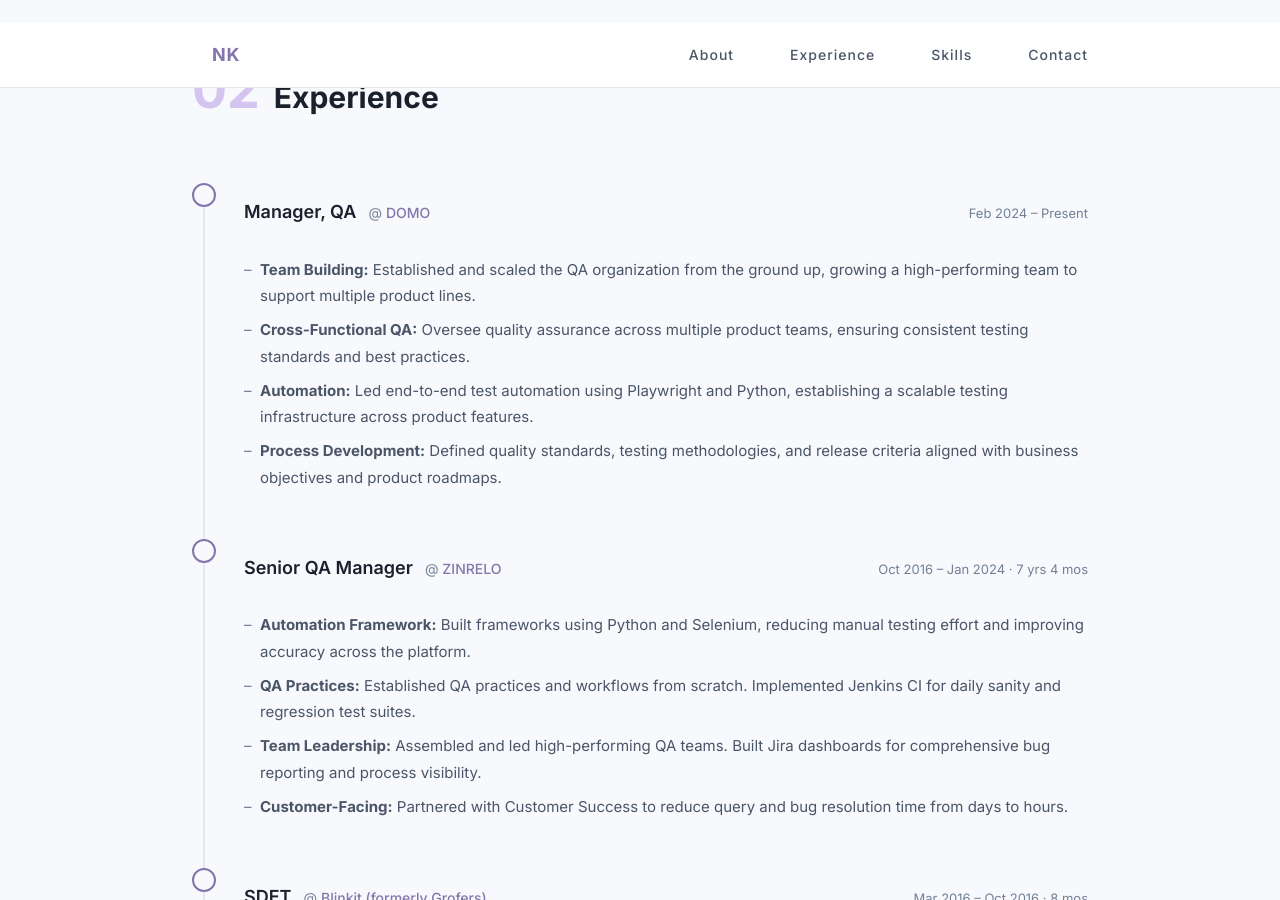
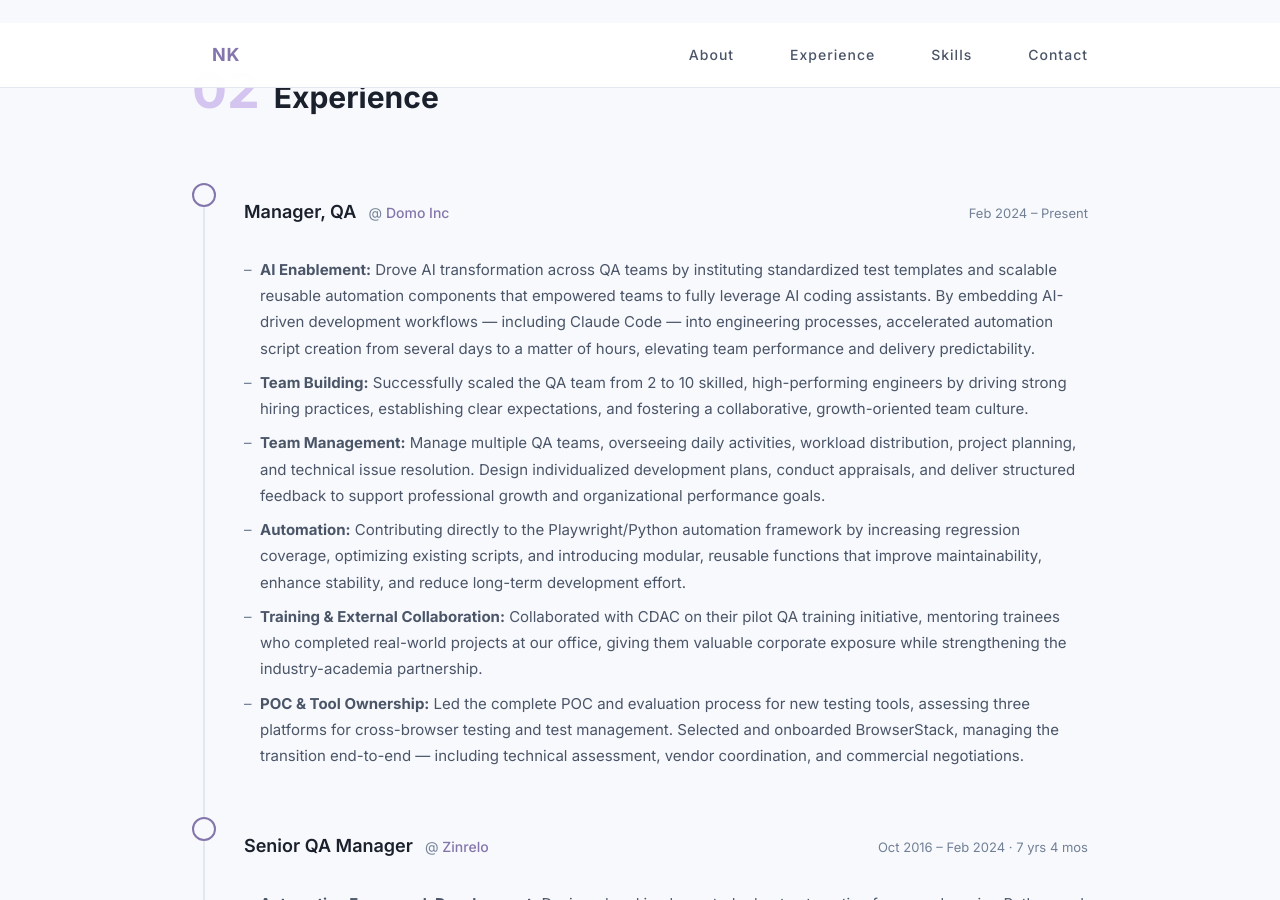
Before and after one commit to nachiketk21/nachiketk21.github.io, a Jekyll site: the page built from index.html, in a window 1280 px wide and 900 px high, scrolled down 1490 px. Built offline with Jekyll 4.4.1, drawn with Linux system fonts in a browser that asks for light colours; some of the changed text lies outside the part shown.

Commit message:
Update resume content from PDF — expanded bullets, corrected dates, full education
- Domo: 6 detailed bullets (AI Enablement, Team Building/Management,
  Automation, Training & External Collaboration, POC & Tool Ownership)
- Zinrelo: 6 bullets (Automation Framework, QA Practices, Team Leadership,
  Startup Problem Solving, Customer-Facing, Jira Reporting)
- Blinkit: 4 bullets (Integral team member, QA Automation, QA Processes,
  Jenkins CI)
- Hem/Vertis/GlobalStep: updated bullet text to match PDF
- Education: updated to Bachelor of Engineering, Sinhgad Institute of
  Technology (Savitribai Phule Pune University)
- Skills: updated categories to match PDF (API Testing, POC, Resource
  Planning, BrowserStack added)

Co-Authored-By: Claude Sonnet 4.6 <noreply@anthropic.com>

```diff
--- a/index.html
+++ b/index.html
@@ -7,7 +7,7 @@ layout: home
     <p class="r-hero__greeting">Hello, I'm</p>
     <h1 class="r-hero__name">Nachiket Kshirsagar</h1>
     <p class="r-hero__title">QA Manager &middot; Automation &middot; AI-Driven Testing</p>
-    <p class="r-hero__sub">14+ years building quality engineering teams and automation frameworks across SaaS and e-commerce.</p>
+    <p class="r-hero__sub">14+ years of experience creating robust automation frameworks and managing high-performing teams across SaaS and e-commerce domains.</p>
     <div class="r-hero__actions">
       <a href="/assets/Nachiket_Kshirsagar_Resume.pdf" class="r-btn r-btn--primary">
         <i class="fas fa-download"></i> Download Resume
@@ -24,8 +24,8 @@ layout: home
       <h2 class="r-section__title">About</h2>
     </div>
     <div class="r-section__body">
-      <p>QA leader with 14+ years of experience building automation frameworks and scaling high-performing teams across SaaS and e-commerce domains. Expertise spans end-to-end testing strategy, process development, and quality engineering at every stage of the SDLC.</p>
-      <p>An early and extensive adopter of AI-driven development workflows &mdash; including Claude Code CLI &mdash; embedded directly into engineering processes to accelerate automation script creation and raise team productivity. Positioned at the intersection of rigorous QA methodology and modern AI tooling.</p>
+      <p>With over 14 years of experience in QA, I excel in creating robust automation frameworks and managing high-performing teams. My expertise spans AI-enabled processes, team building, and quality assurance practices across diverse domains.</p>
+      <p>I am committed to enhancing product quality and user experience, while also bridging the gap between academic learning and professional QA methodologies &mdash; including pioneering the adoption of AI-driven development workflows like Claude Code directly into engineering teams.</p>
     </div>
   </div>
 </section>
@@ -43,14 +43,16 @@ layout: home
         <div class="r-timeline__body">
           <div class="r-timeline__meta">
             <h3 class="r-timeline__role">Manager, QA</h3>
-            <span class="r-timeline__company">DOMO</span>
+            <span class="r-timeline__company">Domo Inc</span>
             <span class="r-timeline__date">Feb 2024 &ndash; Present</span>
           </div>
           <ul class="r-timeline__bullets">
-            <li><strong>Team Building:</strong> Established and scaled the QA organization from the ground up, growing a high-performing team to support multiple product lines.</li>
-            <li><strong>Cross-Functional QA:</strong> Oversee quality assurance across multiple product teams, ensuring consistent testing standards and best practices.</li>
-            <li><strong>Automation:</strong> Led end-to-end test automation using Playwright and Python, establishing a scalable testing infrastructure across product features.</li>
-            <li><strong>Process Development:</strong> Defined quality standards, testing methodologies, and release criteria aligned with business objectives and product roadmaps.</li>
+            <li><strong>AI Enablement:</strong> Drove AI transformation across QA teams by instituting standardized test templates and scalable reusable automation components that empowered teams to fully leverage AI coding assistants. By embedding AI-driven development workflows &mdash; including Claude Code &mdash; into engineering processes, accelerated automation script creation from several days to a matter of hours, elevating team performance and delivery predictability.</li>
+            <li><strong>Team Building:</strong> Successfully scaled the QA team from 2 to 10 skilled, high-performing engineers by driving strong hiring practices, establishing clear expectations, and fostering a collaborative, growth-oriented team culture.</li>
+            <li><strong>Team Management:</strong> Manage multiple QA teams, overseeing daily activities, workload distribution, project planning, and technical issue resolution. Design individualized development plans, conduct appraisals, and deliver structured feedback to support professional growth and organizational performance goals.</li>
+            <li><strong>Automation:</strong> Contributing directly to the Playwright/Python automation framework by increasing regression coverage, optimizing existing scripts, and introducing modular, reusable functions that improve maintainability, enhance stability, and reduce long-term development effort.</li>
+            <li><strong>Training &amp; External Collaboration:</strong> Collaborated with CDAC on their pilot QA training initiative, mentoring trainees who completed real-world projects at our office, giving them valuable corporate exposure while strengthening the industry-academia partnership.</li>
+            <li><strong>POC &amp; Tool Ownership:</strong> Led the complete POC and evaluation process for new testing tools, assessing three platforms for cross-browser testing and test management. Selected and onboarded BrowserStack, managing the transition end-to-end &mdash; including technical assessment, vendor coordination, and commercial negotiations.</li>
           </ul>
         </div>
       </div>
@@ -60,14 +62,16 @@ layout: home
         <div class="r-timeline__body">
           <div class="r-timeline__meta">
             <h3 class="r-timeline__role">Senior QA Manager</h3>
-            <span class="r-timeline__company">ZINRELO</span>
-            <span class="r-timeline__date">Oct 2016 &ndash; Jan 2024 &middot; 7 yrs 4 mos</span>
+            <span class="r-timeline__company">Zinrelo</span>
+            <span class="r-timeline__date">Oct 2016 &ndash; Feb 2024 &middot; 7 yrs 4 mos</span>
           </div>
           <ul class="r-timeline__bullets">
-            <li><strong>Automation Framework:</strong> Built frameworks using Python and Selenium, reducing manual testing effort and improving accuracy across the platform.</li>
-            <li><strong>QA Practices:</strong> Established QA practices and workflows from scratch. Implemented Jenkins CI for daily sanity and regression test suites.</li>
-            <li><strong>Team Leadership:</strong> Assembled and led high-performing QA teams. Built Jira dashboards for comprehensive bug reporting and process visibility.</li>
-            <li><strong>Customer-Facing:</strong> Partnered with Customer Success to reduce query and bug resolution time from days to hours.</li>
+            <li><strong>Automation Framework Development:</strong> Designed and implemented robust automation frameworks using Python and Selenium, improving product quality and significantly reducing manual testing efforts. Strengthened testing accuracy and enabled faster, more reliable releases.</li>
+            <li><strong>QA Practices and Workflows:</strong> Established efficient QA processes aligned with project goals, incorporating automation best practices and comprehensive test coverage. Implemented Jenkins CI pipelines to automate daily sanity and regression suites, ensuring consistency and faster feedback cycles.</li>
+            <li><strong>Team Leadership:</strong> Built and led high-performing QA teams by fostering open communication, collaboration, and continuous improvement. Implemented Jira workflows for efficient bug lifecycle management and created detailed dashboards for actionable engineering insights.</li>
+            <li><strong>Startup Problem Solving:</strong> Addressed complex issues across loyalty and enterprise solutions with adaptability and strategic thinking. Created Jira boards for multiple product swim lanes &mdash; including automation and customer tickets &mdash; to optimize visibility and streamline bug tracking.</li>
+            <li><strong>Customer-Facing Responsibilities:</strong> Supported Customer Success by resolving engineering issues, analyzing customer-reported defects, and recommending effective solutions. Improved query and bug resolution time from days to hours through better coordination and ownership.</li>
+            <li><strong>Jira Configuration &amp; Reporting:</strong> Customized Jira workflows and dashboards to support project needs, enabling data-driven decision-making. Generated and analyzed detailed reports to identify process gaps, drive improvements, and enhance team efficiency.</li>
           </ul>
         </div>
       </div>
@@ -81,9 +85,10 @@ layout: home
             <span class="r-timeline__date">Mar 2016 &ndash; Oct 2016 &middot; 8 mos</span>
           </div>
           <ul class="r-timeline__bullets">
-            <li>Sole QA engineer on the merchant signup flow for a high-traffic B2C platform.</li>
-            <li>Designed and executed an automation framework, significantly reducing manual testing effort.</li>
-            <li>Configured Jenkins to automate test suite execution, integrating QA into the development pipeline.</li>
+            <li><strong>Integral Team Member:</strong> Sole QA engineer on the merchant signup process for Blinkit, a prominent B2C platform. Spearheaded manual testing efforts, ensuring rigorous testing protocols and high-quality standards.</li>
+            <li><strong>QA Automation:</strong> Designed and executed an automation framework that significantly reduced manual testing effort and improved testing accuracy.</li>
+            <li><strong>QA Processes:</strong> Established comprehensive QA processes from scratch &mdash; defining quality standards, creating test plans, and fostering a culture of continuous improvement.</li>
+            <li><strong>Jenkins CI:</strong> Introduced and configured Jenkins to facilitate automated test suite execution, ensuring seamless integration into the development pipeline.</li>
           </ul>
         </div>
       </div>
@@ -92,13 +97,14 @@ layout: home
         <div class="r-timeline__dot"></div>
         <div class="r-timeline__body">
           <div class="r-timeline__meta">
-            <h3 class="r-timeline__role">Quality Analyst</h3>
-            <span class="r-timeline__company">hem.com</span>
+            <h3 class="r-timeline__role">QA</h3>
+            <span class="r-timeline__company">Hem</span>
             <span class="r-timeline__date">Oct 2015 &ndash; Feb 2016 &middot; 5 mos</span>
           </div>
           <ul class="r-timeline__bullets">
-            <li>Ensured quality of supply chain management product through manual testing and a purpose-built automation framework.</li>
-            <li>Used Jenkins to schedule and orchestrate automation suite execution.</li>
+            <li>Conducted thorough manual testing for supply chain management product.</li>
+            <li>Built and implemented automation framework.</li>
+            <li>Leveraged Jenkins for orchestrating automated test execution.</li>
           </ul>
         </div>
       </div>
@@ -108,12 +114,12 @@ layout: home
         <div class="r-timeline__body">
           <div class="r-timeline__meta">
             <h3 class="r-timeline__role">Senior Software Engineer &ndash; QA</h3>
-            <span class="r-timeline__company">VERTIS INFOTECH</span>
+            <span class="r-timeline__company">Vertis Infotech</span>
             <span class="r-timeline__date">May 2013 &ndash; Oct 2015 &middot; 2 yrs 6 mos</span>
           </div>
           <ul class="r-timeline__bullets">
-            <li>Wrote and executed test cases against client-provided test plans, ensuring functionality and quality standards.</li>
-            <li>Extended existing Ruby and Selenium automation suite with new scripts, expanding coverage.</li>
+            <li>Executed manual testing according to client specifications.</li>
+            <li>Enhanced automation suite by developing scripts in Ruby and Selenium.</li>
           </ul>
         </div>
       </div>
@@ -123,11 +129,12 @@ layout: home
         <div class="r-timeline__body">
           <div class="r-timeline__meta">
             <h3 class="r-timeline__role">Test Engineer</h3>
-            <span class="r-timeline__company">GLOBALSTEP</span>
+            <span class="r-timeline__company">GlobalStep</span>
             <span class="r-timeline__date">Aug 2012 &ndash; Apr 2013 &middot; 9 mos</span>
           </div>
           <ul class="r-timeline__bullets">
-            <li>Conducted manual testing for sports analytics software used by EPL football teams and NCAA basketball programs.</li>
+            <li>Conducted manual testing for software used by English Premier League teams.</li>
+            <li>Performed manual testing for NCAA basketball game analysis software.</li>
           </ul>
         </div>
       </div>
@@ -146,12 +153,10 @@ layout: home
       <div class="r-skills__block">
         <h3 class="r-skills__label">Testing</h3>
         <div class="r-chips">
-          <span class="r-chip">Manual</span>
-          <span class="r-chip">Automation</span>
-          <span class="r-chip">Performance</span>
-          <span class="r-chip">Load</span>
-          <span class="r-chip">Mobile</span>
-          <span class="r-chip">API Automation</span>
+          <span class="r-chip">Manual Testing</span>
+          <span class="r-chip">Automated Testing</span>
+          <span class="r-chip">API Testing</span>
+          <span class="r-chip">POC</span>
         </div>
       </div>
       <div class="r-skills__block">
@@ -159,7 +164,7 @@ layout: home
         <div class="r-chips">
           <span class="r-chip">Team Building</span>
           <span class="r-chip">Team Management</span>
-          <span class="r-chip">JIRA Workflows</span>
+          <span class="r-chip">Resource Planning</span>
           <span class="r-chip">Agile</span>
         </div>
       </div>
@@ -168,8 +173,6 @@ layout: home
         <div class="r-chips">
           <span class="r-chip">Playwright</span>
           <span class="r-chip">Selenium</span>
-          <span class="r-chip">Pytest</span>
-          <span class="r-chip">Rspec</span>
         </div>
       </div>
       <div class="r-skills__block">
@@ -183,16 +186,14 @@ layout: home
         <h3 class="r-skills__label">Tools</h3>
         <div class="r-chips">
           <span class="r-chip">Jenkins</span>
-          <span class="r-chip">GitHub</span>
-          <span class="r-chip">Jira</span>
-          <span class="r-chip">TestRail</span>
-          <span class="r-chip">Gatling</span>
-          <span class="r-chip">JMeter</span>
+          <span class="r-chip">JIRA</span>
+          <span class="r-chip">BrowserStack</span>
+          <span class="r-chip">AI</span>
         </div>
       </div>
       <div class="r-skills__block">
         <h3 class="r-skills__label">Education</h3>
-        <p class="r-education">Bachelor&rsquo;s in Computer Science<br><span>Pune University</span></p>
+        <p class="r-education">Bachelor of Engineering (Computer Science)<br><span>Sinhgad Institute of Technology &mdash; Savitribai Phule Pune University</span></p>
       </div>
     </div>
   </div>
```
